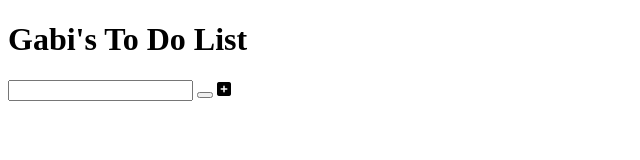
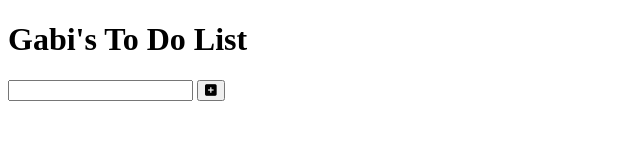
Before and after one commit to napoligab/td-list, a website: page index.html in a window 1280 px wide. Shown: the full height of the page, 0-640 px from the left. Drawn offline with Linux system fonts and the light colour scheme.

Commit message:
more html elements

```diff
--- a/index.html
+++ b/index.html
@@ -25,9 +25,15 @@
     </header>
     <form>
       <input type="text" class="todo-input">
-      <button class="todo-button" type="submit"></button>
-      <i class="fas fa-plus-square"></i>
+      <button class="todo-button" type="submit">
+        <i class="fa-solid fa-square-plus"></i>
+      </button>
+
     </form>
+    <div class="todo-container">
+      <ul class="todo-list">
+      </ul>
+    </div>
     <script src="./app.js"></script>
   </body>
 </html>
```
